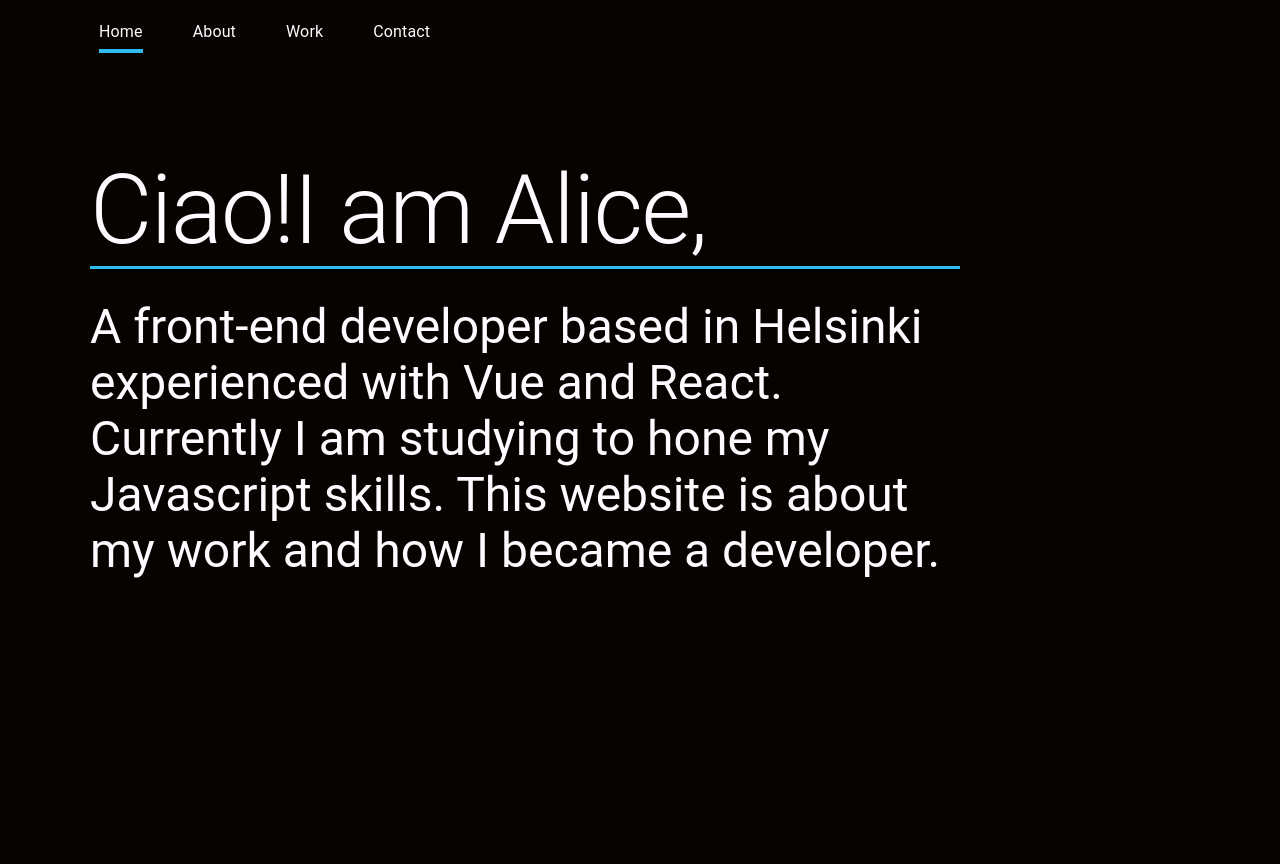
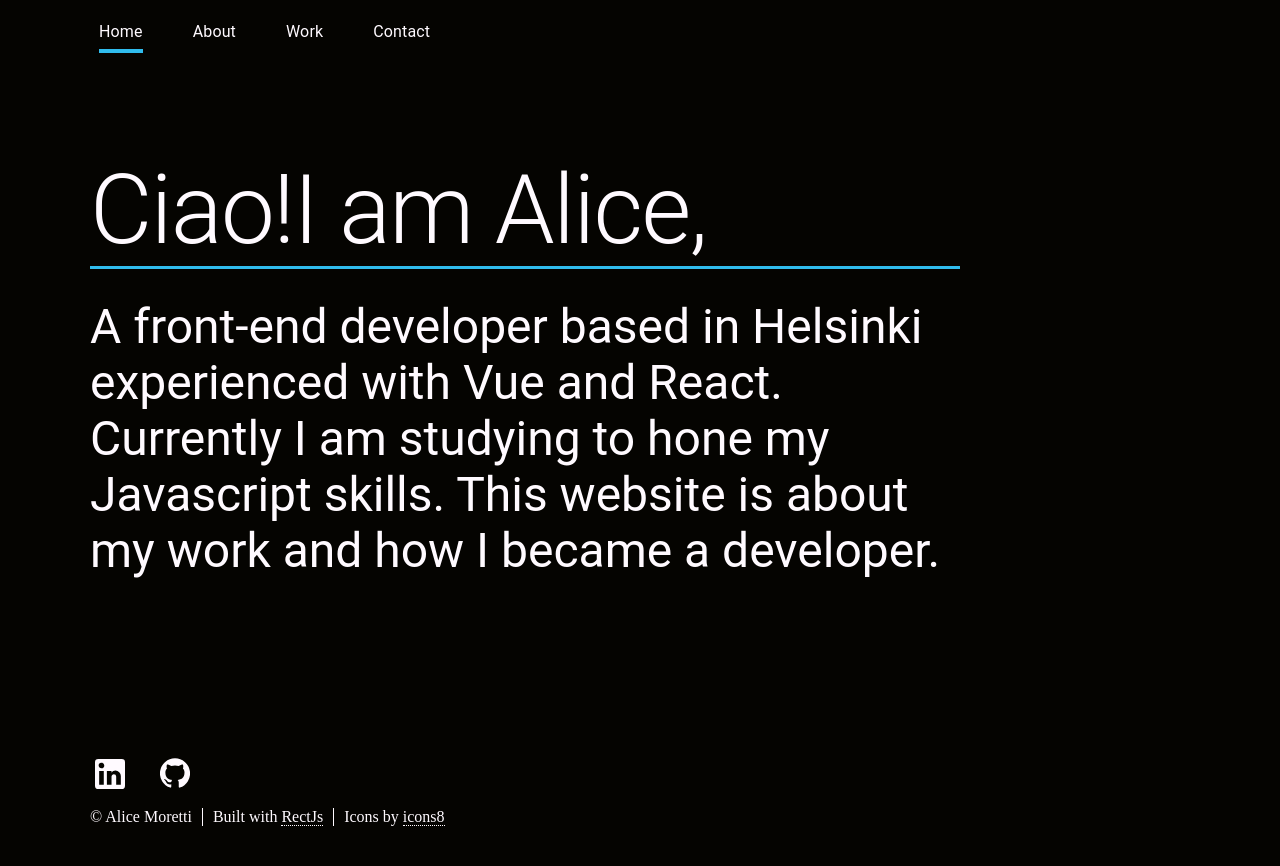
Before and after one commit to Alicino88/portfolio-website, a React (Create React App) app: page / in a window 1280 px wide. Built offline with nearby package versions, Linux system fonts and the light colour scheme.

Commit message:
Added Footer component

```diff
--- a/src/App.js
+++ b/src/App.js
@@ -3,6 +3,7 @@ import Home from "./Home.js";
 import About from "./About.js";
 import Work from "./Work.js";
 import Contact from "./Contact.js";
+import Footer from "./Footer.js";
 import { Route } from "react-router-dom";
 
 function App() {
@@ -23,6 +24,7 @@ function App() {
           <Contact />
         </Route>
       </div>
+      <Footer />
     </div>
   );
 }
--- /dev/null
+++ b/src/Footer.js
@@ -0,0 +1,84 @@
+import { Typography } from "@material-ui/core";
+import { makeStyles } from "@material-ui/core/styles";
+import LinkedInIcon from "@material-ui/icons/LinkedIn";
+import GitHubIcon from "@material-ui/icons/GitHub";
+
+const useStyles = makeStyles({
+  footerStyle: {
+    backgroundColor: "#050401",
+    color: "#FFFAFF",
+    padding: "90px 0 0 90px",
+  },
+  iconsStyle: {
+    display: "flex",
+    listStyle: "none",
+    paddingLeft: "0",
+  },
+
+  copyrightStyle: {
+    display: "flex",
+    listStyle: "none",
+    padding: "10px 0 40px 0",
+  },
+});
+
+const Footer = () => {
+  const classes = useStyles();
+  return (
+    <footer className={classes.footerStyle}>
+      <div>
+        <ul className={classes.iconsStyle}>
+          <li>
+            <LinkedInIcon rounded style={{ fontSize: 40 }} />
+          </li>
+          <li style={{ paddingLeft: "30px", paddingTop: "4px" }}>
+            <GitHubIcon style={{ fontSize: 30 }} />
+          </li>
+        </ul>
+        <ul className={classes.copyrightStyle}>
+          <li>© Alice Moretti</li>
+          <li
+            style={{
+              borderLeft: "1px solid #FFFAFF",
+              marginLeft: "10px",
+              paddingLeft: "10px",
+            }}
+          >
+            Built with{" "}
+            <a
+              href="https://reactjs.org/"
+              style={{
+                textDecoration: "none",
+                borderBottom: "1px dotted",
+                color: "inherit",
+              }}
+            >
+              RectJs
+            </a>
+          </li>
+          <li
+            style={{
+              borderLeft: "1px solid #FFFAFF",
+              marginLeft: "10px",
+              paddingLeft: "10px",
+            }}
+          >
+            Icons by{" "}
+            <a
+              href="https://icons8.com/"
+              style={{
+                textDecoration: "none",
+                borderBottom: "1px dotted",
+                color: "inherit",
+              }}
+            >
+              icons8
+            </a>
+          </li>
+        </ul>
+      </div>
+    </footer>
+  );
+};
+
+export default Footer;
--- a/src/Home.js
+++ b/src/Home.js
@@ -6,7 +6,7 @@ const useStyles = makeStyles({
   homeContainer: {
     backgroundColor: "#050401",
     color: "#FFFAFF",
-    height: "100vh",
+    height: "600px",
   },
   textContainer: {
     width: "75vw",
```
